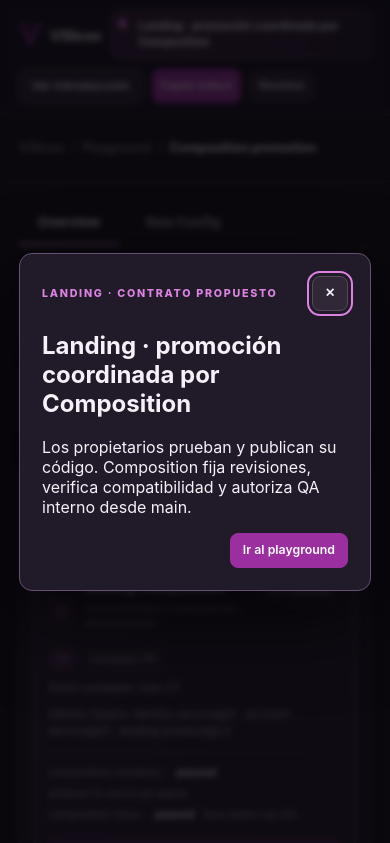
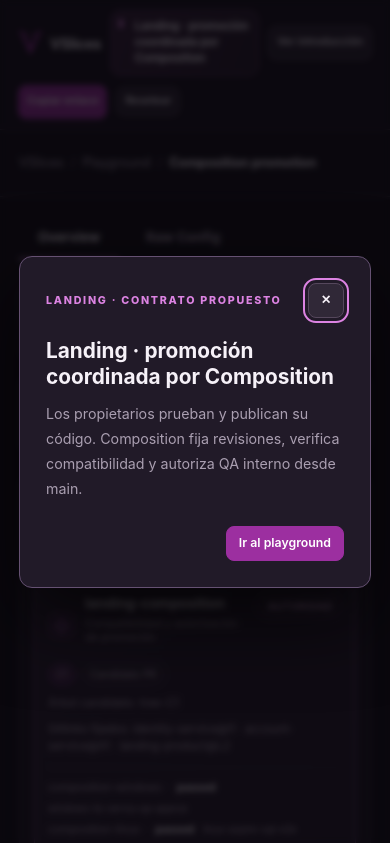
Before and after one commit to vslices/enactment-playground, a website with bundled scripts: page index.html in a window 390 px wide. Shown: the top 843 px of the page. Built offline with nearby package versions, Linux system fonts and the light colour scheme; files whose address does not match are found by name.

Commit message:
style(ui): introduce accessible modal and compact sidebar action

```diff
--- a/styles.css
+++ b/styles.css
@@ -203,3 +203,16 @@
  .workspace{margin-left:0}
  .sidebar{position:sticky;top:0;bottom:auto;width:100%;height:auto;z-index:20}
 }
+
+/* Scenario introduction is contextual help, not permanent canvas content. */
+.sidebar-introduction{width:100%;min-height:36px}
+.introduction-dialog{width:min(560px,calc(100vw - 28px));padding:26px}
+.introduction-dialog h2{font-size:clamp(1.3rem,3vw,1.8rem);line-height:1.25;margin:20px 0 12px;overflow-wrap:anywhere}
+.introduction-dialog #introduction-description{white-space:pre-wrap;overflow-wrap:anywhere;color:var(--muted);line-height:1.75;font-size:.89rem;margin:0 0 24px}
+.introduction-dialog .dialog-actions{margin-top:20px}
+@media(max-width:800px){
+ .sidebar .sidebar-introduction{width:auto;min-height:34px;font-size:.71rem;padding:9px 10px}
+}
+@media(max-width:560px){
+ .sidebar .sidebar-introduction{font-size:.67rem;padding:7px 8px}
+}
```
